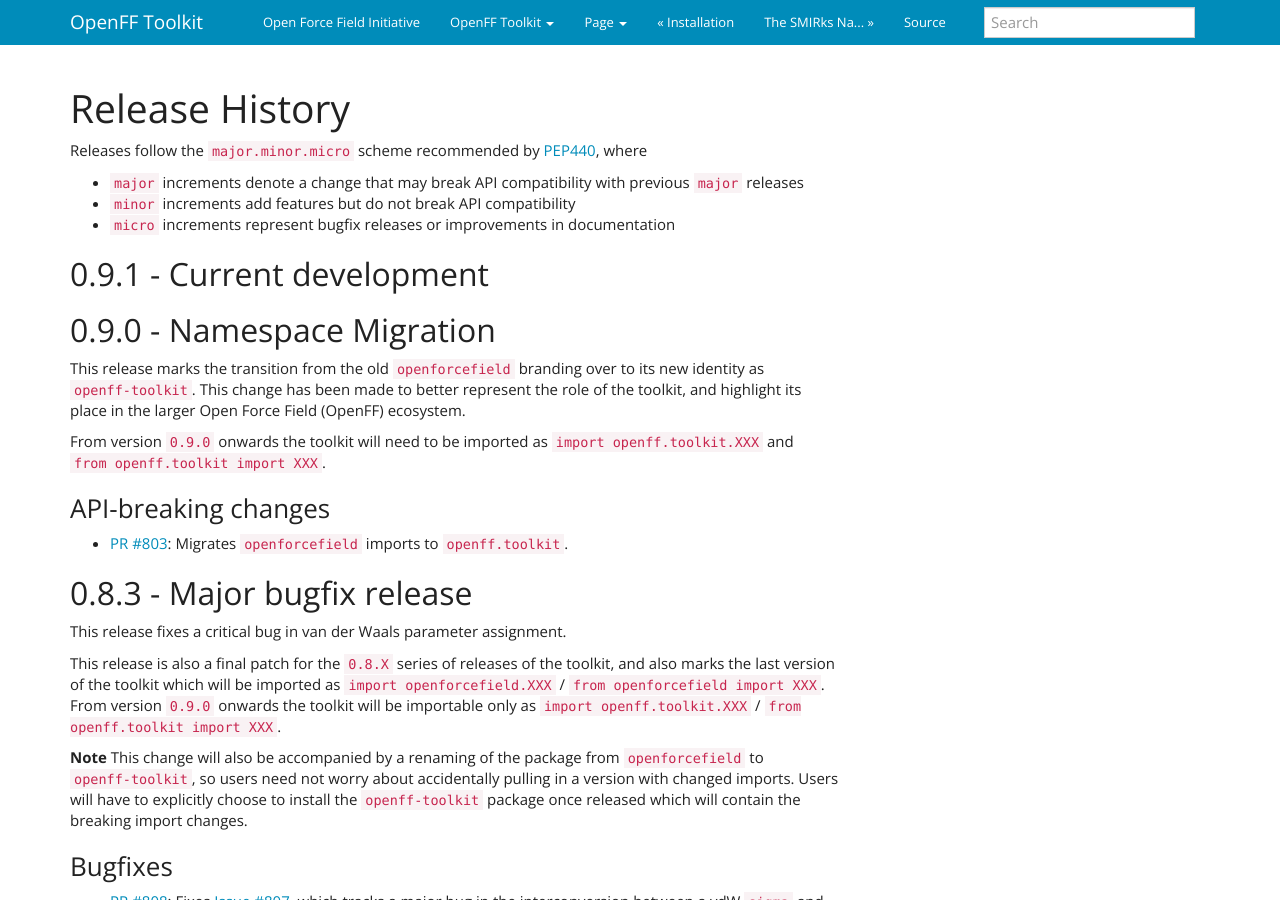
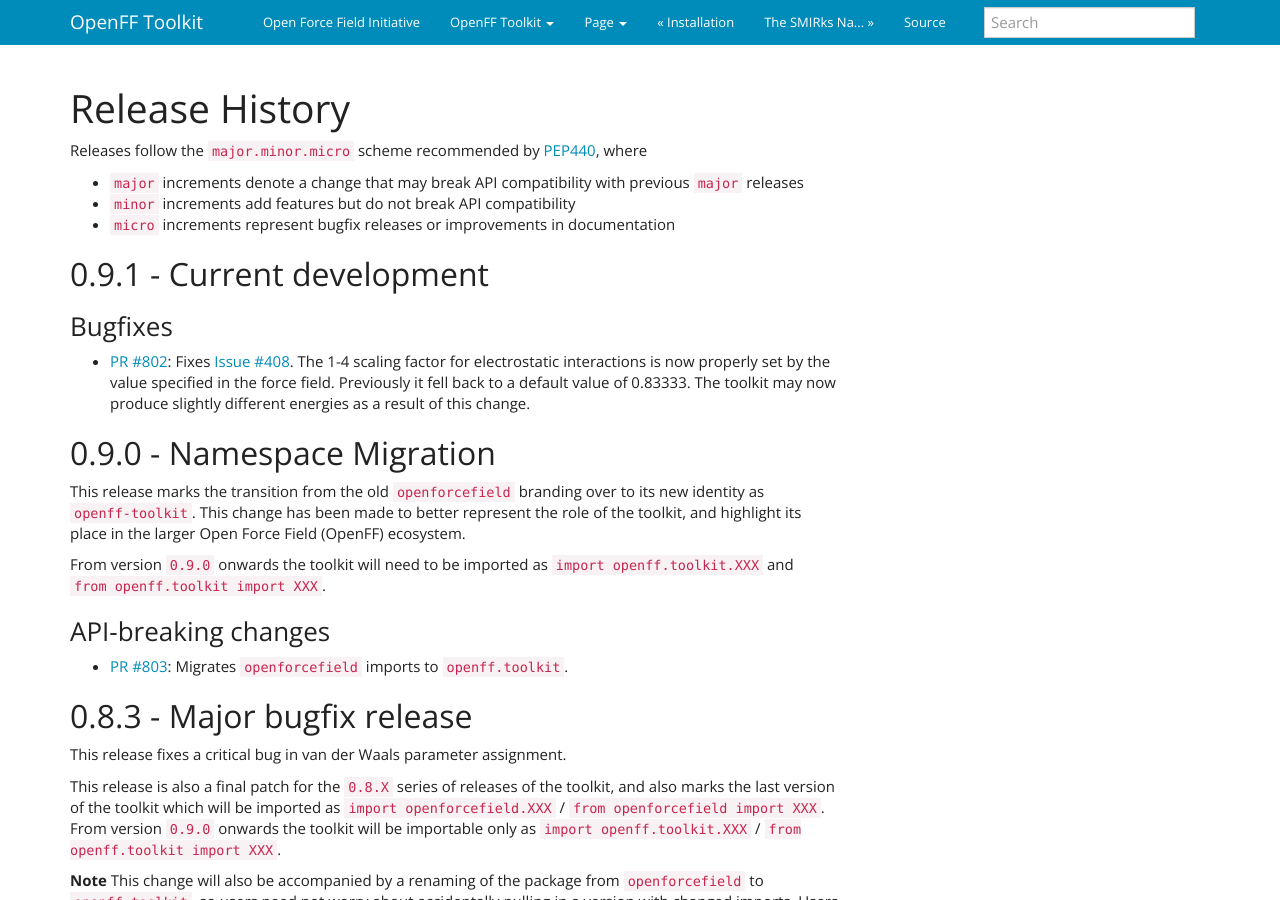
Before and after one commit to openforcefield/openff-toolkit, a Sphinx documentation site: the page built from docs/releasehistory.rst, in a window 1280 px wide and 900 px high. Built offline with Sphinx 7.4.7, drawn with Linux system fonts in a browser that asks for light colours.

Commit message:
Update changelog

```diff
--- a/docs/releasehistory.rst
+++ b/docs/releasehistory.rst
@@ -10,6 +10,13 @@
 0.9.1 - Current development
 ---------------------------
 
+Bugfixes
+""""""""
+- `PR #802 <https://github.com/openforcefield/openforcefield/pull/802>`_: Fixes
+  `Issue #408 <https://github.com/openforcefield/openforcefield/issues/408>`_. The 1-4 scaling
+  factor for electrostatic interactions is now properly set by the value specified in the force
+  field. Previously it fell back to a default value of 0.83333. The toolkit may now produce
+  slightly different energies as a result of this change.
 
 0.9.0 - Namespace Migration
 ---------------------------
```
